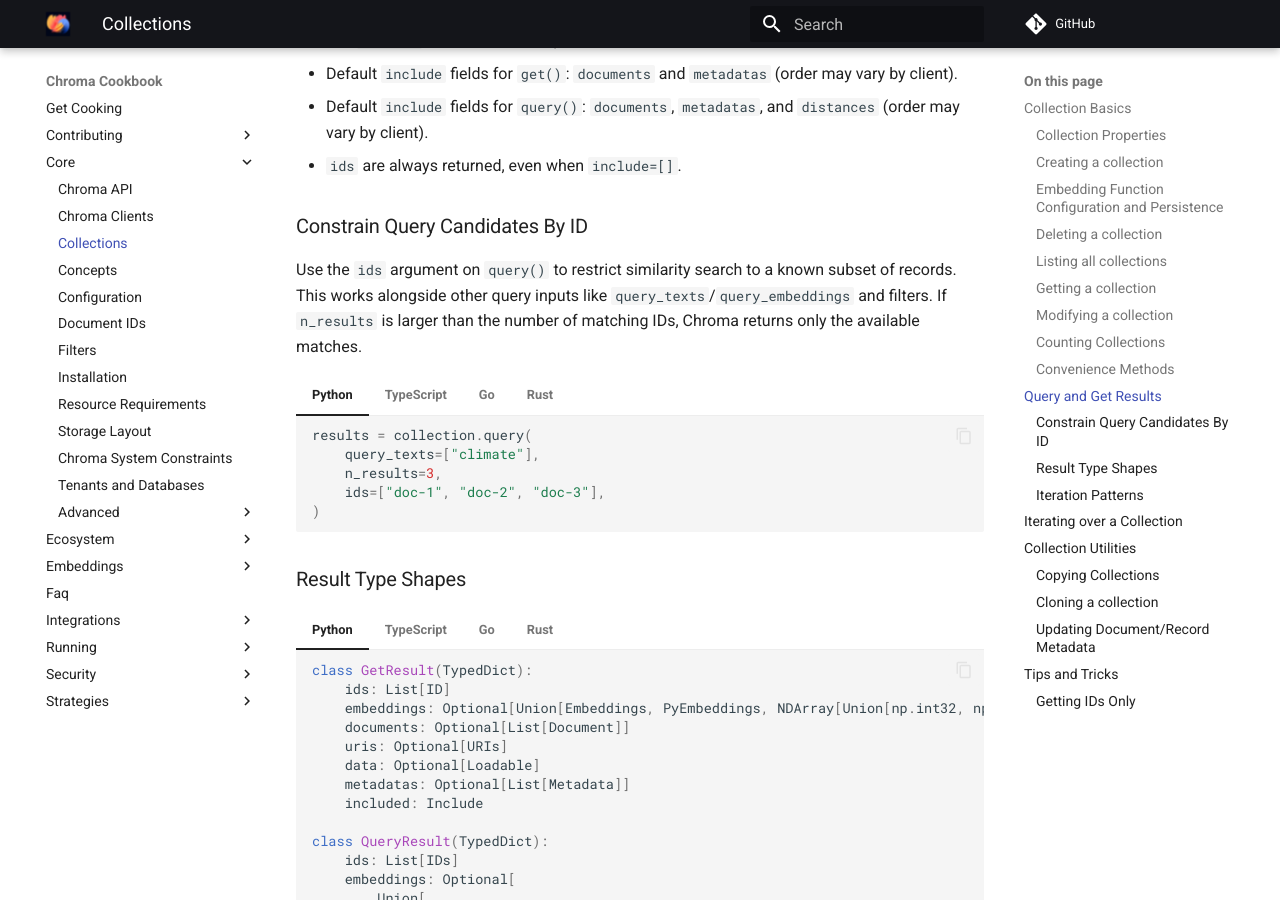
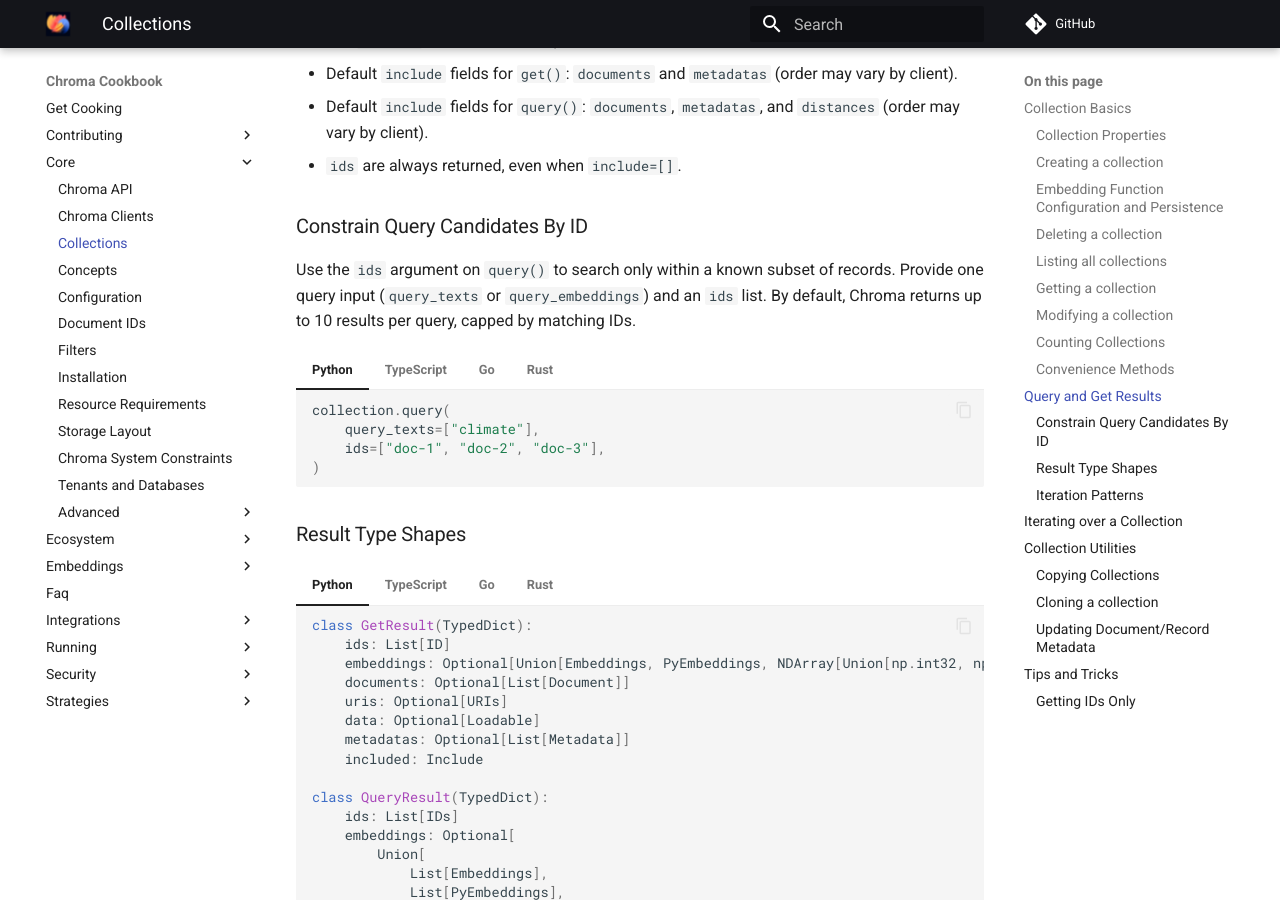
Before and after one commit to amikos-tech/chroma-cookbook, an MkDocs documentation site: the page built from docs/core/collections.md, in a window 1280 px wide and 900 px high, scrolled down 10608 px. Built offline with MkDocs 1.6.1 and Material for MkDocs 9.7.7, drawn with Linux system fonts in a browser that asks for light colours; comment, search, counter and statistics services are not loaded.

Commit message:
docs: simplify query ids snippets for clarity

````diff
--- a/docs/core/collections.md
+++ b/docs/core/collections.md
@@ -743,16 +743,15 @@ The following methods are available on a collection instance:
 
 ### Constrain Query Candidates By ID
 
-Use the `ids` argument on `query()` to restrict similarity search to a known subset of records.
-This works alongside other query inputs like `query_texts`/`query_embeddings` and filters.
-If `n_results` is larger than the number of matching IDs, Chroma returns only the available matches.
+Use the `ids` argument on `query()` to search only within a known subset of records.
+Provide one query input (`query_texts` or `query_embeddings`) and an `ids` list.
+By default, Chroma returns up to 10 results per query, capped by matching IDs.
 
 === "Python"
 
     ```python
-    results = collection.query(
+    collection.query(
         query_texts=["climate"],
-        n_results=3,
         ids=["doc-1", "doc-2", "doc-3"],
     )
     ```
@@ -760,9 +759,8 @@ If `n_results` is larger than the number of matching IDs, Chroma returns only th
 === "TypeScript"
 
     ```typescript
-    const results = await collection.query({
+    await collection.query({
         queryTexts: ["climate"],
-        nResults: 3,
         ids: ["doc-1", "doc-2", "doc-3"],
     });
     ```
@@ -772,7 +770,6 @@ If `n_results` is larger than the number of matching IDs, Chroma returns only th
     ```go
     _, err := collection.Query(ctx,
         chroma.WithQueryTexts("climate"),
-        chroma.WithNResults(3),
         chroma.WithIDs("doc-1", "doc-2", "doc-3"),
     )
     if err != nil {
@@ -783,10 +780,10 @@ If `n_results` is larger than the number of matching IDs, Chroma returns only th
 === "Rust"
 
     ```rust
-    let results = collection
+    let _results = collection
         .query(
             vec![vec![0.1, 0.2, 0.3]],
-            Some(3),
+            None,
             None,
             Some(vec![
                 "doc-1".to_string(),
````
